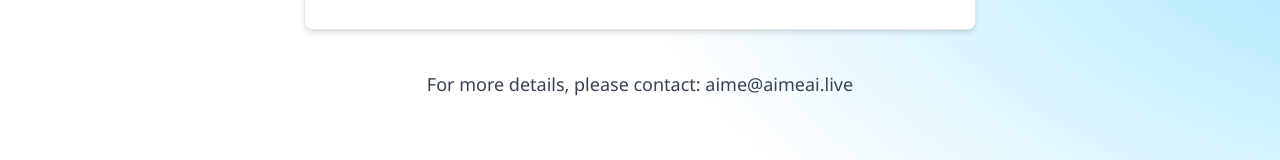
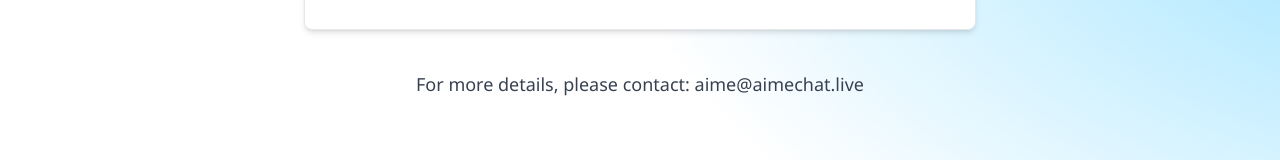
Before and after one commit to rickychan0611/popchat, a Next.js app: page /why-aime in a window 1280 px wide. Shown: the part 7616-7776 px from the top of the page. Built offline with nearby package versions, Linux system fonts and the light colour scheme.

Commit message:
change aimechat.live

```diff
--- a/src/pages/privacy-policy.tsx
+++ b/src/pages/privacy-policy.tsx
@@ -7,7 +7,7 @@ const privacyPolicy = () => {
       <h1 className='my-8 text-center'>Privacy Policy</h1>
       <p>
         We are a limited liability company registered in British Columbia, Canada, with the website address
-        <a href="http://www.aimeai.live">http://www.aimeai.live</a> (referred to in this document as "the Website"). This
+        <a href="http://www.aimechat.live">http://www.aimechat.live</a> (referred to in this document as "the Website"). This
         Privacy Policy outlines how
         Digipal
         Tech Inc. and its affiliates, (referred to in this document as "AI Me," "the Company," "we," or "our") collect and
@@ -310,7 +310,7 @@ const privacyPolicy = () => {
         when submitting personal information. Once information is submitted or posted, you may not be able to edit or
         delete
         it. If you wish to remove your personal information that you have submitted or posted, please contact us at
-        <a href="aime@aimeai.live">aime@aimeai.live</a>. In some cases, we may not be able to remove your personal
+        <a href="aime@aimechat.live">aime@aimechat.live</a>. In some cases, we may not be able to remove your personal
         information, and if this occurs,
         we will
         explain why it cannot be removed.</p>
@@ -451,7 +451,7 @@ const privacyPolicy = () => {
         Nevertheless, we still respect the right of California residents to opt out of such sharing arrangements and
         prevent
         their personal information from being sold in the future. If the California Consumer Privacy Act (CCPA) applies to
-        you and you wish to register such preferences, please email us at <a href="aime@aimeai.live">aime@aimeai.live</a>.
+        you and you wish to register such preferences, please email us at <a href="aime@aimechat.live">aime@aimechat.live</a>.
       </p>
       <br/><h2>
         15. Policy on Minors
@@ -461,7 +461,7 @@ const privacyPolicy = () => {
         majority in the jurisdiction from which they access our website, and we do not knowingly collect personal data
         from
         minors. If you become aware of any minors who have provided us with personal data, please contact us at
-        <a href="aime@aimeai.live">aime@aimeai.live</a>. Upon verification and confirmation, we will take steps to remove
+        <a href="aime@aimechat.live">aime@aimechat.live</a>. Upon verification and confirmation, we will take steps to remove
         such
         information and
         immediately
@@ -472,7 +472,7 @@ const privacyPolicy = () => {
         significant changes to the Privacy Policy, we encourage you to read our website to review the most current version
         of the policy and stay informed of any updates or changes.</p>
       <p>If you have any questions about this Privacy Policy, or if you wish to make a complaint about how we use your
-        personal data, please contact us via email at <a href="aime@aimeai.live">aime@aimeai.live</a> or by mail. We will
+        personal data, please contact us via email at <a href="aime@aimechat.live">aime@aimechat.live</a> or by mail. We will
         investigate based on the
         information you provide and respond within a reasonable timeframe. We will cooperate with the appropriate
         regulatory
--- a/src/pages/terms.tsx
+++ b/src/pages/terms.tsx
@@ -10,7 +10,7 @@ const Terms = () => {
           We are AI Me, and our office is in British Columbia, Canada. Please carefully
           read the Terms and Conditions of use for our website, which include but are
           not limited to the website listed below:
-          <a href="http://www.aimeai.live">http://www.aimeai.live</a> This document
+          <a href="http://www.aimechat.live">http://www.aimechat.live</a> This document
           stipulates the terms and conditions under which DIGIPAL TECH INC. (hereafter
           referred to as &quot;AI Me&quot; or &quot;we&quot; or &quot;our&quot;)
           provides services on its website, including but not limited to the websites
@@ -579,7 +579,7 @@ const Terms = () => {
           that content on our website infringes on your copyright, please refer to our
           terms of use and report it to us through the designated method. for receiving
           infringement claims notifications，please email to
-          <a href="mailto:talentaime@gmail.com">aime@aimeai.live</a>.
+          <a href="mailto:talentaime@gmail.com">aime@aimechat.live</a>.
         </p>
         <br /><p><strong>Repeat Infringement Policy: </strong></p>
         <p>
--- a/src/pages/why-aime.tsx
+++ b/src/pages/why-aime.tsx
@@ -514,7 +514,7 @@ const Home = () => {
           </div>
         </div>
         <p className="text-lg text-gray-700 mb-6 text-center">
-          For more details, please contact: aime@aimeai.live
+          For more details, please contact: aime@aimechat.live
         </p>
       </div>
     </div>
```
